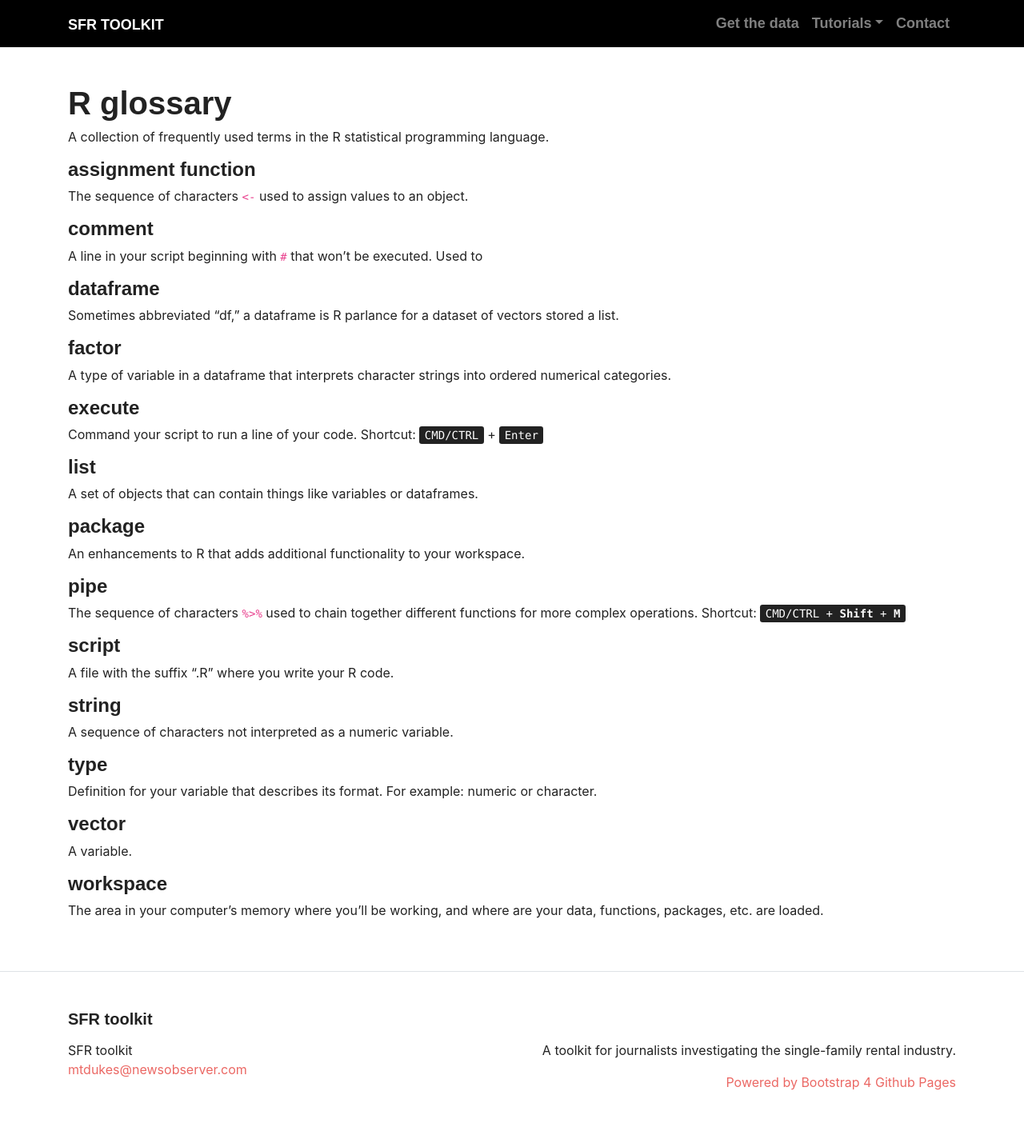
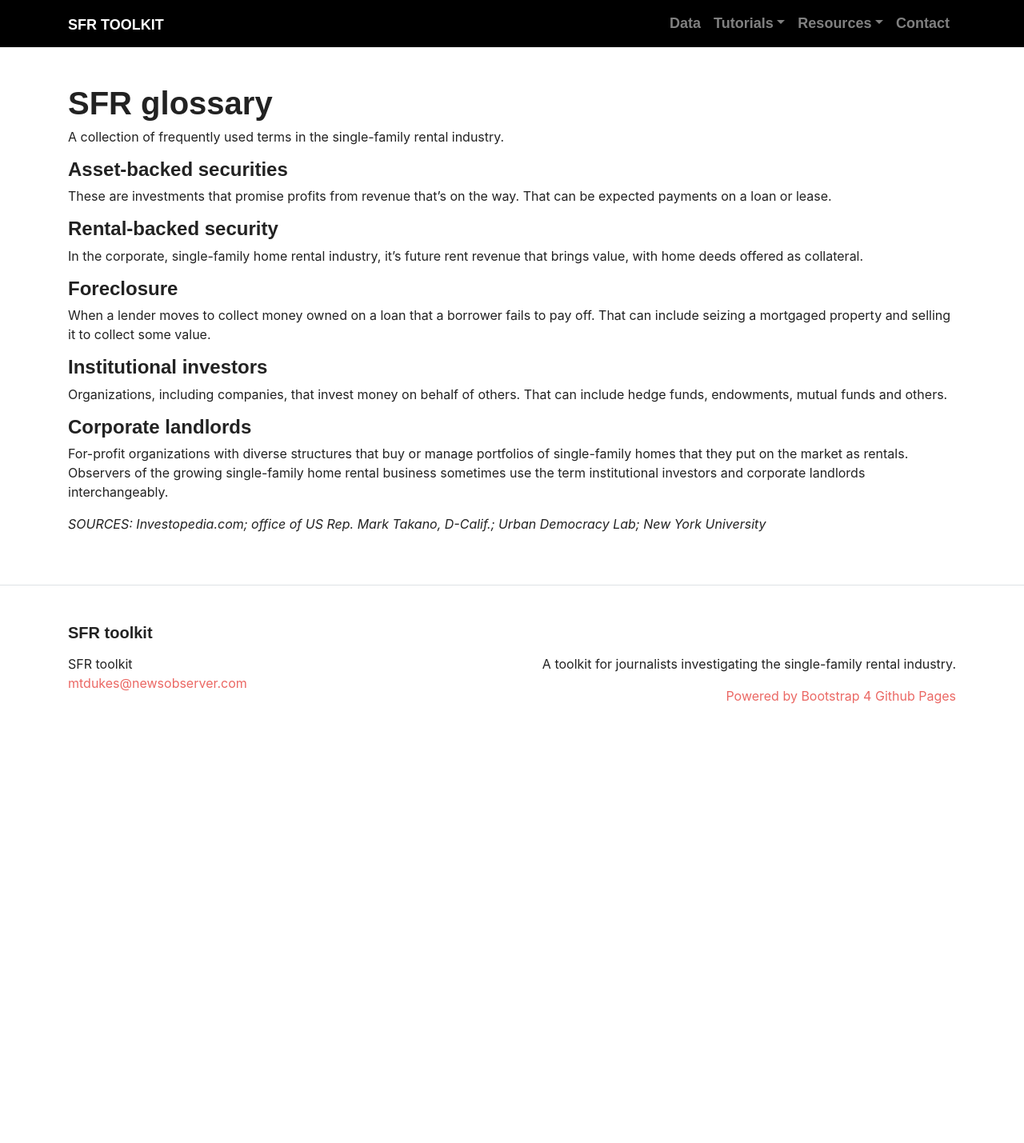
Before and after one commit to mcclatchy-southeast/sfr-toolkit, a Jekyll site: the page built from _pages/glossary.md, in a window 1280 px wide. Shown: the whole page at 80% size. Built offline with Jekyll 4.4.1, drawn with Linux system fonts in a browser that asks for light colours; some web fonts are replaced; after the commit the page ends 946 px from its top, so only the background shows below that.

```diff
--- a/_includes/header.html
+++ b/_includes/header.html
@@ -10,7 +10,7 @@
     <div class="collapse navbar-collapse" id="navbarSupportedContent">
       <ul class="navbar-nav ml-auto">
         <li class="nav-item">
-          <a class="nav-link" href="https://github.com/mcclatchy-southeast/security_for_sale">Get the data</a>
+          <a class="nav-link" href="https://github.com/mcclatchy-southeast/security_for_sale">Data</a>
         </li>
         <li class="nav-item dropdown">
           <!-- NOTE: newer versions of boostrap use data-bs-toggle instead of data-toggle -->
@@ -19,7 +19,14 @@
             <a class="dropdown-item" href="{{ site.baseurl }}/_pages/00-setting-up.html">Beginner</a>
             <a class="dropdown-item" href="{{ site.baseurl }}/_pages/01-intro-to-tidyverse.html">Intermediate</a>
             <a class="dropdown-item" href="{{ site.baseurl }}/_pages/02-data-viz.html">Advanced</a>
-            <div class="dropdown-divider"></div>
+            <!--<div class="dropdown-divider"></div>-->
+          </div>
+        </li>
+        <li class="nav-item dropdown">
+          <!-- NOTE: newer versions of boostrap use data-bs-toggle instead of data-toggle -->
+          <a class="nav-link dropdown-toggle" data-toggle="dropdown" role="button" aria-haspopup="true" aria-expanded="false">Resources</a>
+          <div class="dropdown-menu">
+            <a class="dropdown-item" href="{{ site.baseurl }}/_pages/reading_list.html">Reading list</a>
             <a class="dropdown-item" href="{{ site.baseurl }}/_pages/glossary.html">Glossary</a>
           </div>
         </li>
--- a/_pages/glossary.md
+++ b/_pages/glossary.md
@@ -1,45 +1,23 @@
 ---
 layout: page
-title: R glossary
+title: SFR glossary
 ---
 
-A collection of frequently used terms in the R statistical programming language.
+A collection of frequently used terms in the single-family rental industry.
 
-#### assignment function
-The sequence of characters `<-` used to assign values to an object.
+#### Asset-backed securities
+These are investments that promise profits from revenue that’s on the way. That can be expected payments on a loan or lease.
 
-#### comment
-A line in your script beginning with `#` that won't be executed. Used to
+#### Rental-backed security
+In the corporate, single-family home rental industry, it’s future rent revenue that brings value, with home deeds offered as collateral.
 
-#### dataframe
-Sometimes abbreviated "df," a dataframe is R parlance for a dataset of vectors stored a list.
+#### Foreclosure
+When a lender moves to collect money owned on a loan that a borrower fails to pay off. That can include seizing a mortgaged property and selling it to collect some value.
 
-#### factor
-A type of variable in a dataframe that interprets character strings into ordered numerical categories.
+#### Institutional investors
+Organizations, including companies, that invest money on behalf of others. That can include hedge funds, endowments, mutual funds and others.
 
-#### execute
-Command your script to run a line of your code. Shortcut: <kbd>CMD/CTRL</kbd> + <kbd>Enter</kbd>
+#### Corporate landlords
+For-profit organizations with diverse structures that buy or manage portfolios of single-family homes that they put on the market as rentals. Observers of the growing single-family home rental business sometimes use the term institutional investors and corporate landlords interchangeably.
 
-#### list
-A set of objects that can contain things like variables or dataframes.
-
-#### package
-An enhancements to R that adds additional functionality to your workspace.
-
-#### pipe
-The sequence of characters `%>%` used to chain together different functions for more complex operations. Shortcut: <kbd>CMD/CTRL<kbd/> + <kbd>Shift</kbd> + <kbd>M</kbd>
-
-#### script
-A file with the suffix ".R" where you write your R code.
-
-#### string
-A sequence of characters not interpreted as a numeric variable.
-
-#### type
-Definition for your variable that describes its format. For example: numeric or character.
-
-#### vector
-A variable.
-
-#### workspace
-The area in your computer's memory where you'll be working, and where are your data, functions, packages, etc. are loaded.
+*SOURCES: Investopedia.com; office of US Rep. Mark Takano, D-Calif.; Urban Democracy Lab; New York University*
--- a/_sass/_bootstrap_customization.scss
+++ b/_sass/_bootstrap_customization.scss
@@ -95,7 +95,7 @@ pre.highlight > button:focus {
 // Custom tweaks
 
 img {
-  filter: drop-shadow(1px 4px 6px);
+  // filter: drop-shadow(1px 4px 6px);
   margin: 5px 0 10px 0;
 }
 
```
Also changed, not shown: _pages/reading_list.md (added, +41 -0 lines), index.md (+41 -2 lines), 2 other files.
